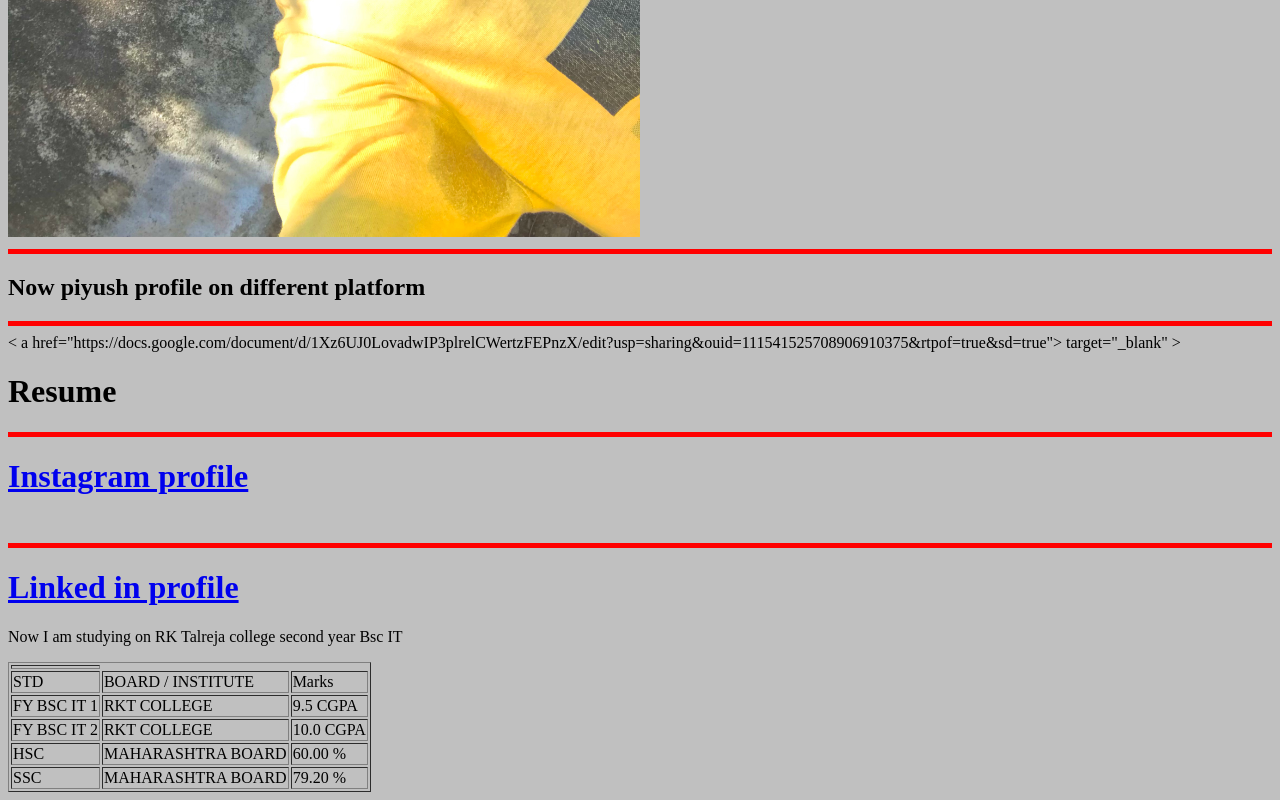
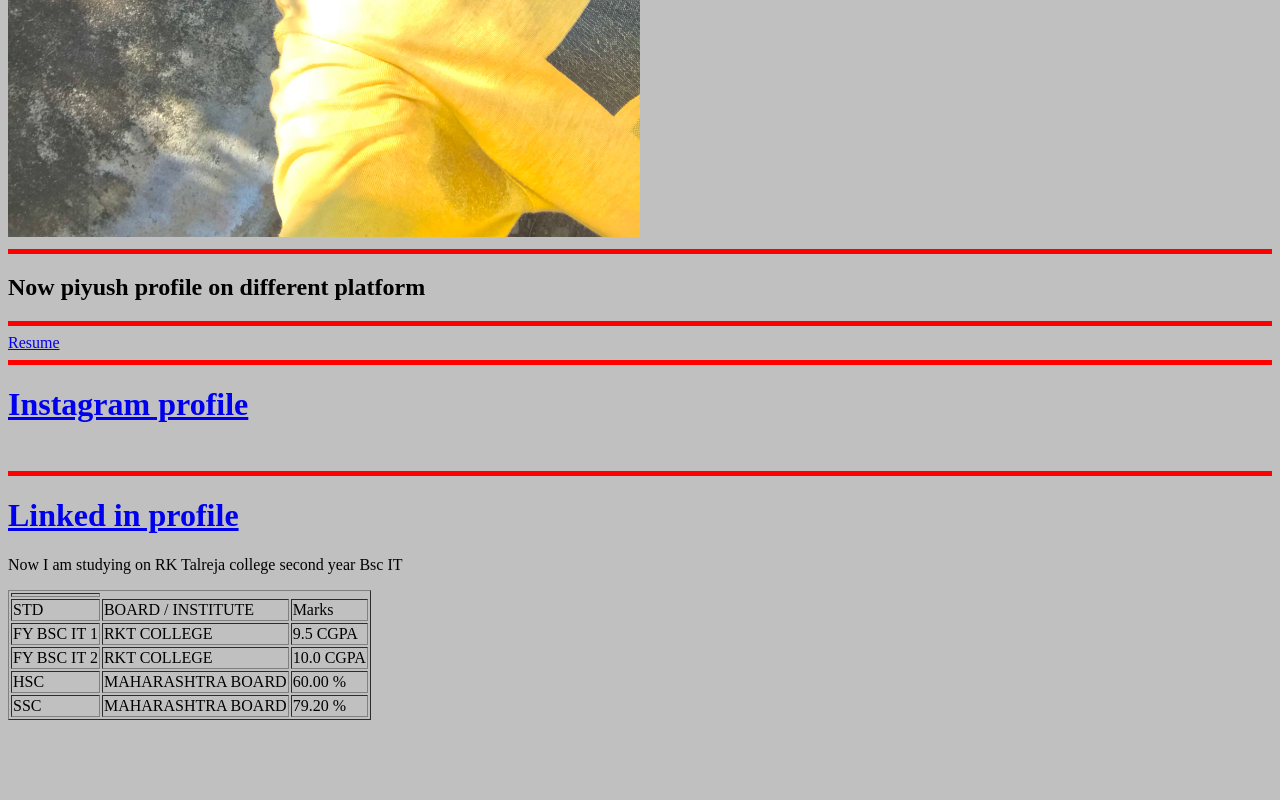
Before and after one commit to PIYUSH0621/Piyush, a plain HTML site: page index.html in a window 1280 px wide. Shown: the part 702-1502 px from the top of the page. After the commit the page ends 1430 px from the top, so only its background shows below. Drawn offline with Linux system fonts and the light colour scheme; a script that the page names is missing.

Commit message:
Update index.html

```diff
--- a/index.html
+++ b/index.html
@@ -13,8 +13,8 @@
     </h2>
     <hr color="red" size=5>
 
-   < a href="https://docs.google.com/document/d/1Xz6UJ0LovadwIP3plrelCWertzFEPnzX/edit?usp=sharing&ouid=111541525708906910375&rtpof=true&sd=true">
-    target="_blank" > <h1>Resume </h1> </a>
+   <a href="https://docs.google.com/document/d/1Xz6UJ0LovadwIP3plrelCWertzFEPnzX/edit" target="_blank">Resume </a>
+
 
    <hr color="red" size="5">
    <a href="https://instagram.com/piyush_chaubeyy?igshid=cTc3am5haTBpcWE2 "
```
